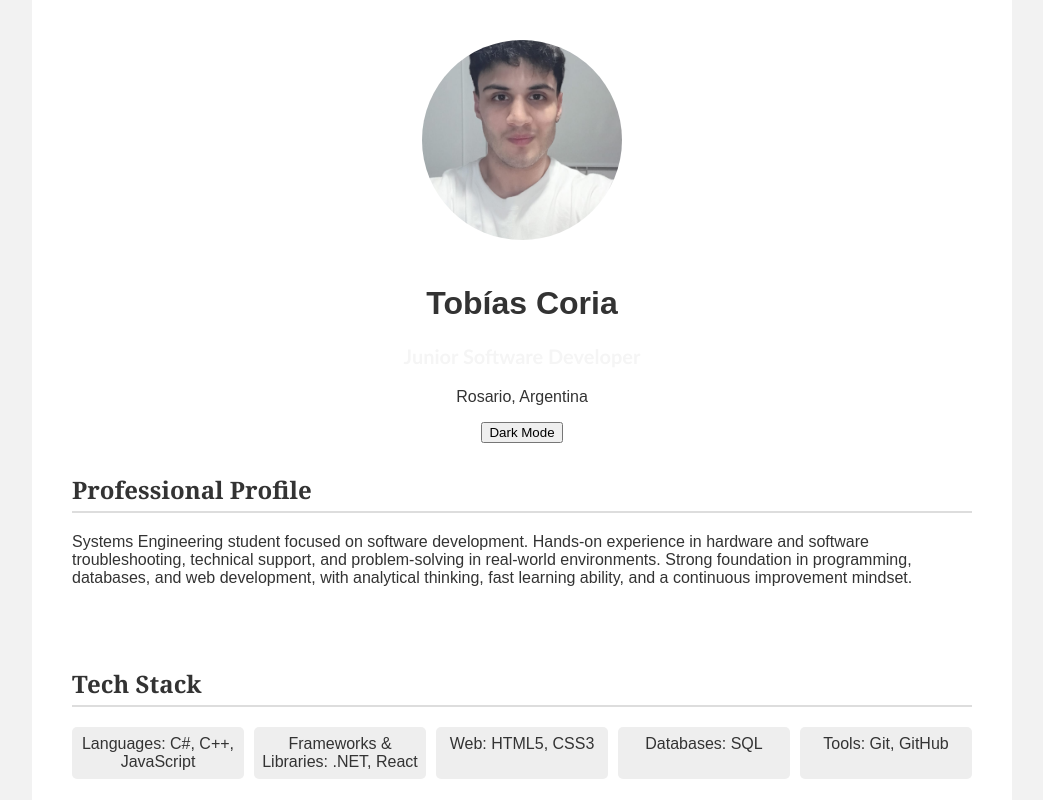
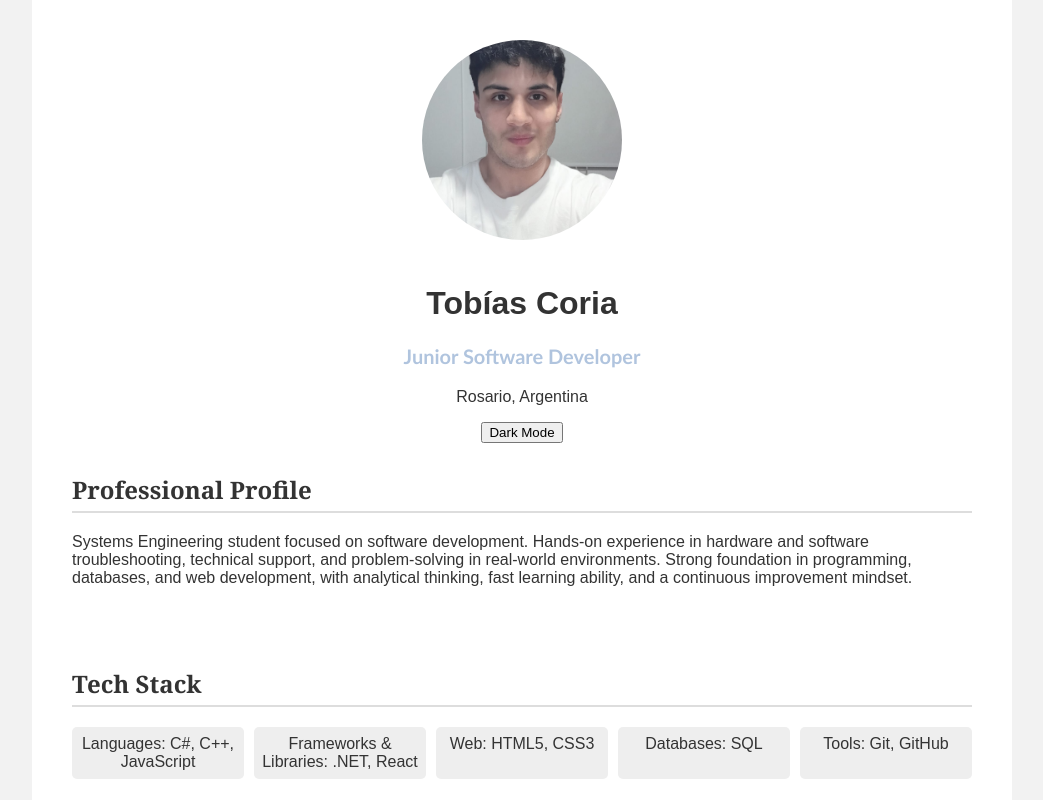
Before and after one commit to TobiasCoria/interactive-cv, a plain HTML site: page index.html in a window 1280 px wide. Shown: the top 800 px of the page, without its empty margins (118-1161 px from the left). Drawn offline with Linux system fonts and the light colour scheme.

Commit message:
Update typography and styles

```diff
--- a/css/style.css
+++ b/css/style.css
@@ -26,7 +26,7 @@ body {
 
 .role {
   font-weight: bold;
-  color:whitesmoke;
+  color:lightsteelblue;
   font-family:'Gill Sans';
   font-size: 20px;
 }
```
